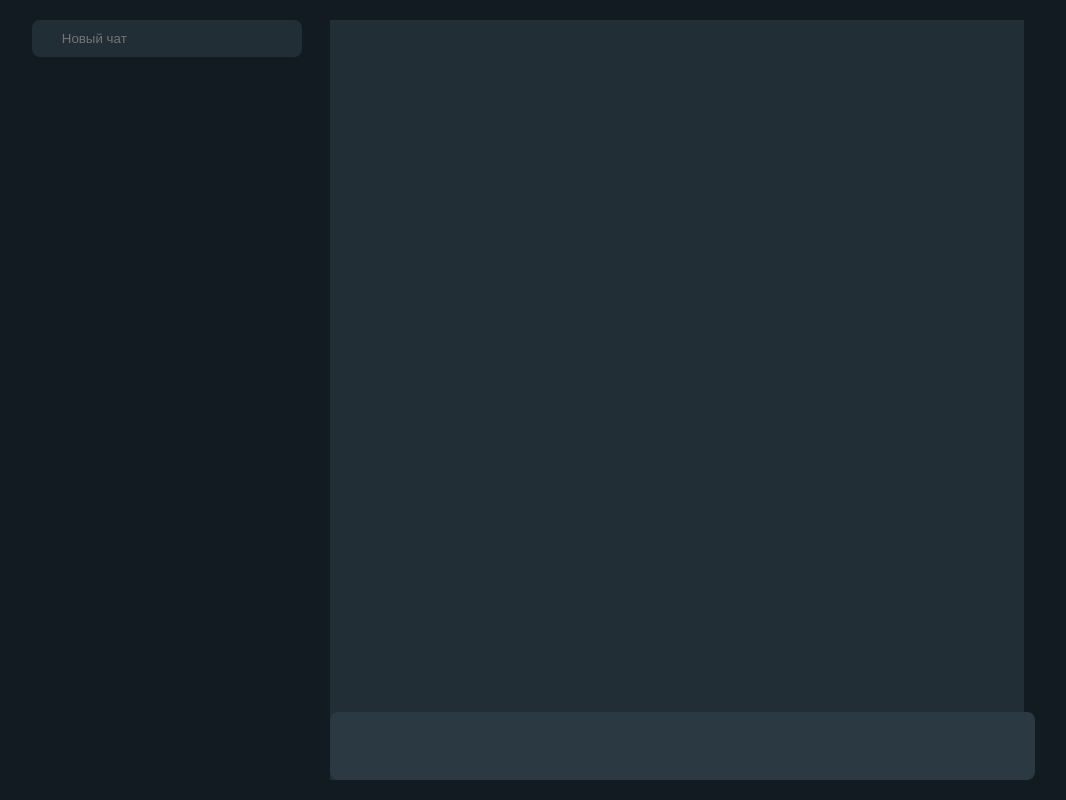
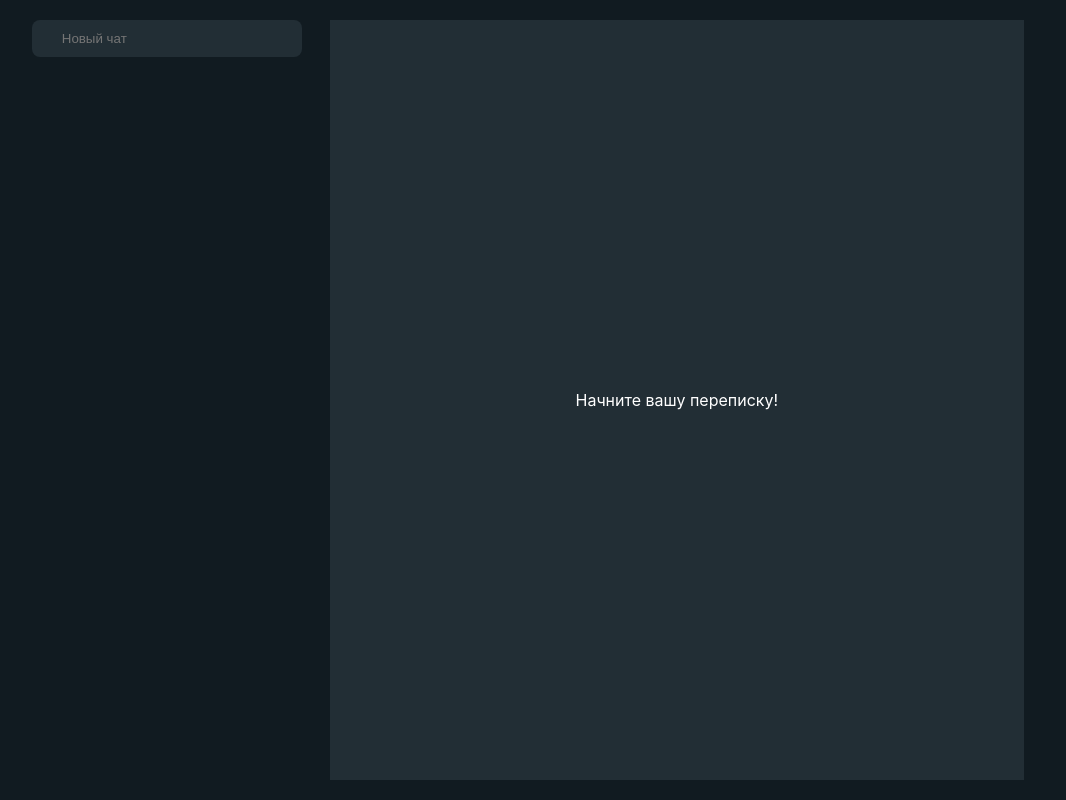
Before and after one commit to karap9s/green-api, a React (Vite) app: page / in a window 1280 px wide. Both pictures are taken after a click on the button "Войти". Shown: the whole page, without its empty margins (112-1178 px from the left). Built offline with nearby package versions, Linux system fonts and the light colour scheme.

Commit message:
feat: logic of toggle Chat component.

```diff
--- a/src/components/chatPage/chat/Chat.jsx
+++ b/src/components/chatPage/chat/Chat.jsx
@@ -2,7 +2,7 @@ import React from "react";
 import styles from "./chat.module.css";
 import CustomInput from "../../../componentUtils/CustomInput/CustomInput.jsx";
 
-const Chat = ({ activeChat, messages, setMessages }) => {
+const Chat = ({activeChat, messages, setMessages}) => {
     const onKeyDown = (event) => {
         const text = event.target.value;
         if (event.key === "Enter") {
@@ -14,7 +14,7 @@ const Chat = ({ activeChat, messages, setMessages }) => {
 
     return (
         <div className={styles.wrapper}>
-      {!activeChat && <p>Начните вашу переписку!</p>}
+            {!activeChat && <div className={styles.empty_wrapper}><p>Начните вашу переписку!</p></div>}
             {activeChat && (
                 <div className={styles.chat_wrapper}>
                     <div className={styles.chat}>
@@ -22,7 +22,7 @@ const Chat = ({ activeChat, messages, setMessages }) => {
                             <p key={`${message}-${index}`}>{message}</p>
                         ))}
                     </div>
-          <CustomInput onKeyDown={onKeyDown} className={[styles.chat_input]} />
+                    <CustomInput onKeyDown={onKeyDown} className={[styles.chat_input]}/>
                 </div>
             )}
         </div>
--- a/src/components/chatPage/chat/chat.module.css
+++ b/src/components/chatPage/chat/chat.module.css
@@ -2,6 +2,14 @@
     width: 70%;
     height: 100%;
     background-color: #222e35;
+}
+
+.empty_wrapper {
+    display: flex;
+    justify-content: center;
+    align-items: center;
+    width: 100%;
+    height: 100%;
 }
 
 .chat_wrapper {
@@ -15,7 +23,7 @@
     display: flex;
     flex-direction: column-reverse;
     gap: 20px;
-    padding: 40px 0;
+    padding: 40px 25px;
 }
 
 .chat_input {
--- a/src/components/chatPage/conversations/Conversations.jsx
+++ b/src/components/chatPage/conversations/Conversations.jsx
@@ -2,7 +2,7 @@ import React from "react";
 import styles from "./conversations.module.css";
 import CustomInput from "../../../componentUtils/CustomInput/CustomInput.jsx";
 
-const Conversations = ({ conversations, setConversations }) => {
+const Conversations = ({ conversations, setConversations, setActiveChat }) => {
   const onKeyDown = (event) => {
     if (event.key === "Enter") {
       if (conversations.length) return;
@@ -23,6 +23,7 @@ const Conversations = ({ conversations, setConversations }) => {
           <div
             key={`${conversation.phone}-${index}`}
             className={styles.conversation}
+            onClick={() => setActiveChat(true)}
           >
             {conversation}
           </div>
--- a/src/components/chatPage/index.jsx
+++ b/src/components/chatPage/index.jsx
@@ -1,20 +1,25 @@
-import React, {useState} from "react";
+import React, { useState } from "react";
 import styles from "./index.module.css";
 import Conversations from "./conversations/Conversations.jsx";
 import Chat from "./chat/Chat.jsx";
 
-const ChatPage = ({data}) => {
-    const [activeChat, setActiveChat] = useState(true);
+const ChatPage = ({ data }) => {
+  const [activeChat, setActiveChat] = useState(false);
   const [conversations, setConversations] = useState([]);
   const [messages, setMessages] = useState([]);
 
   return (
     <div className={styles.wrapper}>
       <Conversations
+        setActiveChat={setActiveChat}
         conversations={conversations}
         setConversations={setConversations}
       />
-            <Chat activeChat={activeChat} messages={messages} setMessages={setMessages}/>
+      <Chat
+        activeChat={activeChat}
+        messages={messages}
+        setMessages={setMessages}
+      />
     </div>
   );
 };
```
Lines whose indentation alone changed are shown as unchanged.
